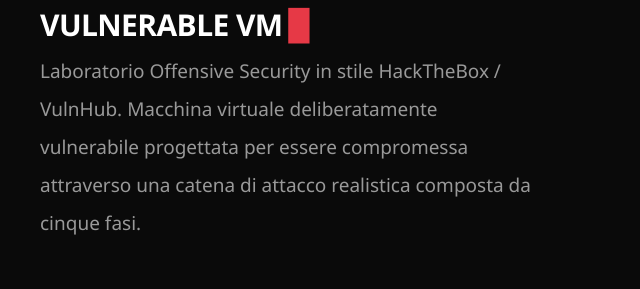
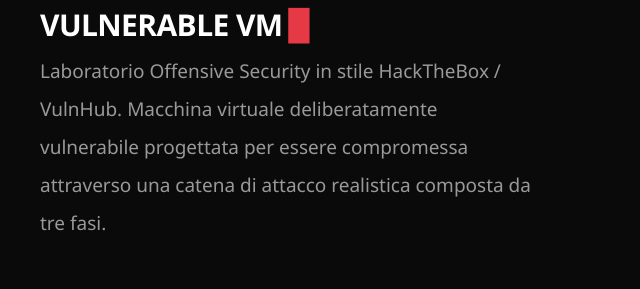
Before and after one commit to EttoreFavatello/EttoreFavatello.github.io, a plain HTML site: page projects/vulnvm/index.html in a window 1280 px wide. Shown: the part 149-438 px from the top of the page, 0-640 px from the left. Drawn offline with Linux system fonts and the light colour scheme.

Commit message:
cambio fasi di attacco da cinqua a tre in project pt.2

```diff
--- a/projects/vulnvm/index.html
+++ b/projects/vulnvm/index.html
@@ -26,7 +26,7 @@
             <p class="hero-bio">
                 Laboratorio Offensive Security in stile HackTheBox / VulnHub.
                 Macchina virtuale deliberatamente vulnerabile progettata per essere
-                compromessa attraverso una catena di attacco realistica composta da cinque fasi.
+                compromessa attraverso una catena di attacco realistica composta da tre fasi.
             </p>
             <div class="hero-links">
                 <a href="../../">[ ← home ]</a>
```
